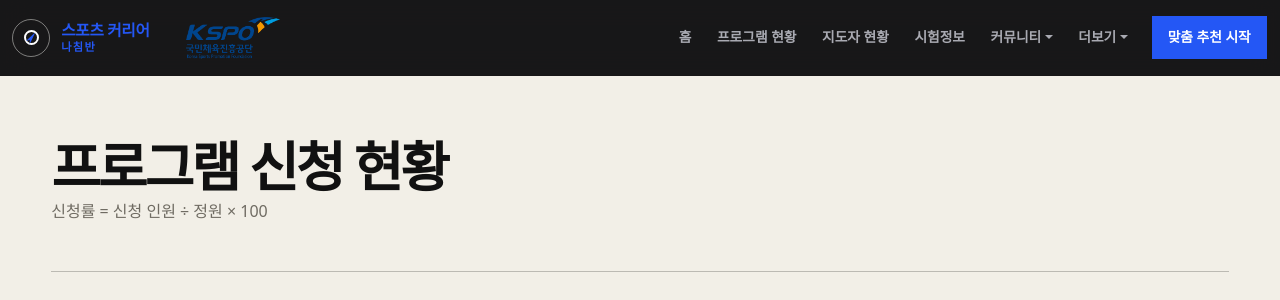
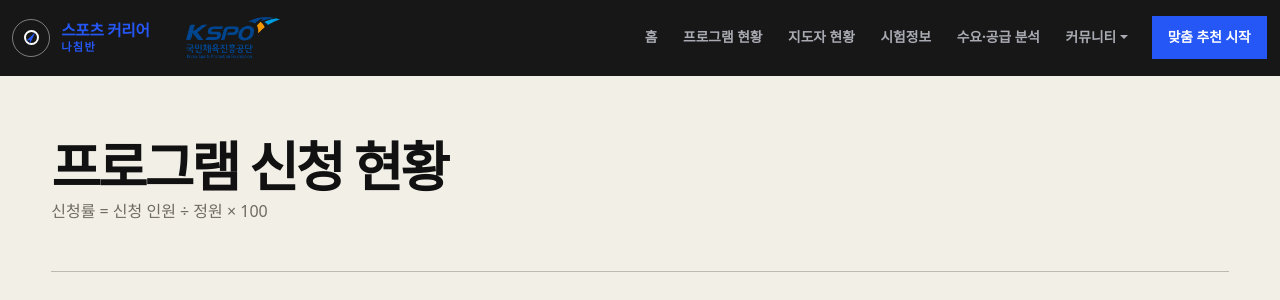
Before and after one commit to Leesannn/Noanswer3Brothers, a Django app: page /applications/ in a window 1280 px wide. Shown: the top 300 px of the page. Run offline with Django 5.2, Linux system fonts and the light colour scheme; data that the repository does not hold is empty.

Commit message:
Navigation menu order update

```diff
--- a/main/analytics/templates/analytics/base.html
+++ b/main/analytics/templates/analytics/base.html
@@ -52,6 +52,7 @@
         <a class="nav-link" href="{% url 'analytics:dashboard' %}">프로그램 현황</a>
         <a class="nav-link" href="{% url 'analytics:instructors' %}">지도자 현황</a>
         <a class="nav-link" href="{% url 'analytics:exam_info' %}">시험정보</a>
+        <a class="nav-link" href="{% url 'analytics:demand_supply' %}">수요·공급 분석</a>
         <div class="nav-item dropdown">
           <a class="nav-link dropdown-toggle" href="#" role="button" data-bs-toggle="dropdown" aria-expanded="false">커뮤니티</a>
           <ul class="dropdown-menu dropdown-menu-end app-dropdown">
@@ -59,13 +60,6 @@
             <li><a class="dropdown-item" href="{% url 'substitutes:posting_list' %}">단기 대타</a></li>
             <li><a class="dropdown-item" href="{% url 'community:job_postings' %}">일자리 공고</a></li>
             <li><a class="dropdown-item" href="{% url 'community:mentoring' %}">멘토·멘티</a></li>
-          </ul>
-        </div>
-        <div class="nav-item dropdown">
-          <a class="nav-link dropdown-toggle" href="#" role="button" data-bs-toggle="dropdown" aria-expanded="false">더보기</a>
-          <ul class="dropdown-menu dropdown-menu-end app-dropdown">
-            <li><a class="dropdown-item" href="{% url 'analytics:current_programs' %}">현재 프로그램</a></li>
-            <li><a class="dropdown-item" href="{% url 'analytics:demand_supply' %}">수요·공급 분석</a></li>
           </ul>
         </div>
         <a class="nav-link nav-recommend" href="{% url 'recommendations:recommendation_start' %}">맞춤 추천 시작</a>
```
